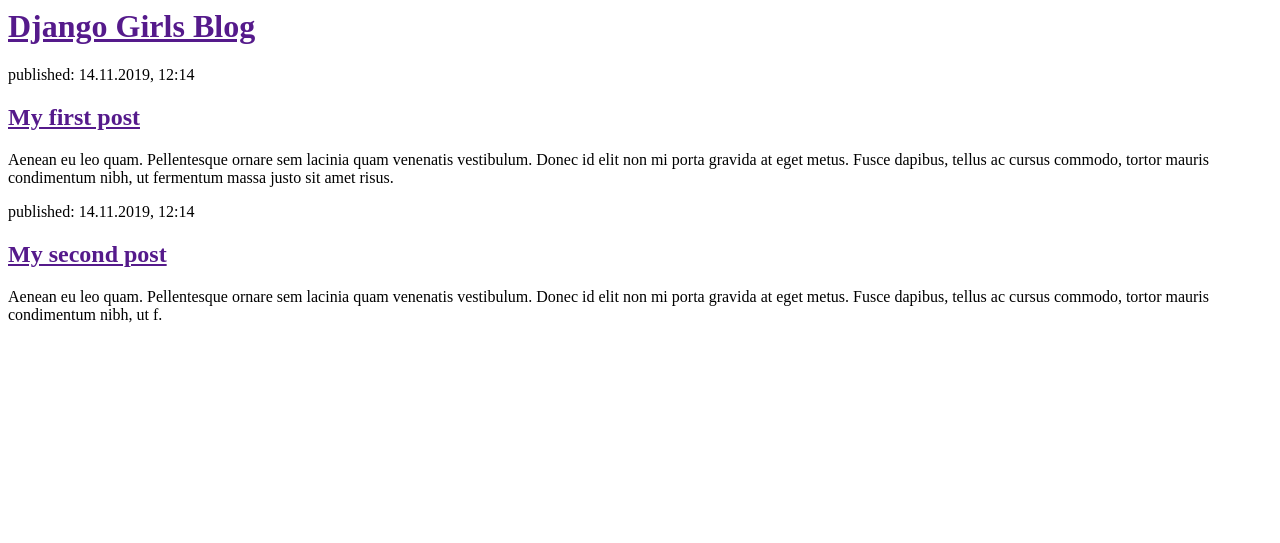
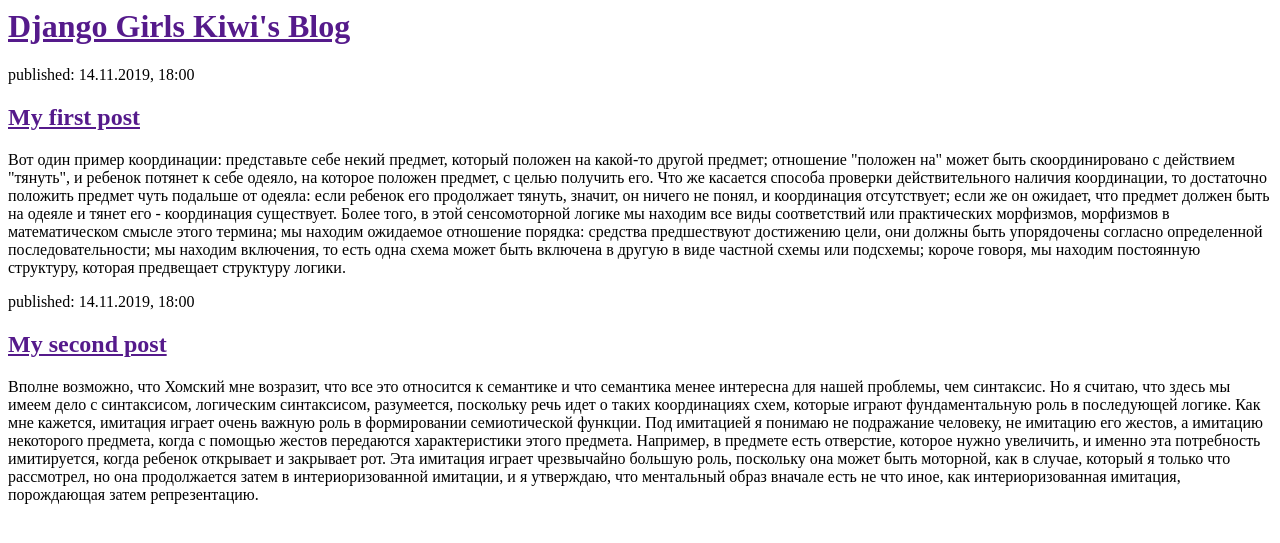
Before and after one commit to IulianaIagodka/djangogirls_blog3, a Python web app: template blog/templates/blog/post_list.html in a window 1280 px wide. Shown: the top 543 px of the page. Run offline with Jinja, Linux system fonts and the light colour scheme; the template is opened without the code that fills it, so the values that code supplies are empty.

Commit message:
new files

```diff
--- a/blog/templates/blog/post_list.html
+++ b/blog/templates/blog/post_list.html
@@ -1,22 +1,22 @@
 <html>
     <head>
-        <title>Django Girls blog</title>
+        <title>Django Girls Kiwi's blog</title>
     </head>
     <body>
         <div>
-            <h1><a href="">Django Girls Blog</a></h1>
+            <h1><a href="">Django Girls Kiwi's Blog</a></h1>
         </div>
 
         <div>
-            <p>published: 14.11.2019, 12:14</p>
+            <p>published: 14.11.2019, 18:00</p>
             <h2><a href="">My first post</a></h2>
-            <p>Aenean eu leo quam. Pellentesque ornare sem lacinia quam venenatis vestibulum. Donec id elit non mi porta gravida at eget metus. Fusce dapibus, tellus ac cursus commodo, tortor mauris condimentum nibh, ut fermentum massa justo sit amet risus.</p>
+            <p>Вот один пример координации: представьте себе некий предмет, который положен на какой-то другой предмет; отношение "положен на" может быть скоординировано с действием "тянуть", и ребенок потянет к себе одеяло, на которое положен предмет, с целью получить его. Что же касается способа проверки действительного наличия координации, то достаточно положить предмет чуть подальше от одеяла: если ребенок его продолжает тянуть, значит, он ничего не понял, и координация отсутствует; если же он ожидает, что предмет должен быть на одеяле и тянет его - координация существует. Более того, в этой сенсомоторной логике мы находим все виды соответствий или практических морфизмов, морфизмов в математическом смысле этого термина; мы находим ожидаемое отношение порядка: средства предшествуют достижению цели, они должны быть упорядочены согласно определенной последовательности; мы находим включения, то есть одна схема может быть включена в другую в виде частной схемы или подсхемы; короче говоря, мы находим постоянную структуру, которая предвещает структуру логики.</p>
         </div>
 
         <div>
-            <p>published: 14.11.2019, 12:14</p>
+            <p>published: 14.11.2019, 18:00</p>
             <h2><a href="">My second post</a></h2>
-            <p>Aenean eu leo quam. Pellentesque ornare sem lacinia quam venenatis vestibulum. Donec id elit non mi porta gravida at eget metus. Fusce dapibus, tellus ac cursus commodo, tortor mauris condimentum nibh, ut f.</p>
+            <p>Вполне возможно, что Хомский мне возразит, что все это относится к семантике и что семантика менее интересна для нашей проблемы, чем синтаксис. Но я считаю, что здесь мы имеем дело с синтаксисом, логическим синтаксисом, разумеется, поскольку речь идет о таких координациях схем, которые играют фундаментальную роль в последующей логике. Как мне кажется, имитация играет очень важную роль в формировании семиотической функции. Под имитацией я понимаю не подражание человеку, не имитацию его жестов, а имитацию некоторого предмета, когда с помощью жестов передаются характеристики этого предмета. Например, в предмете есть отверстие, которое нужно увеличить, и именно эта потребность имитируется, когда ребенок открывает и закрывает рот. Эта имитация играет чрезвычайно большую роль, поскольку она может быть моторной, как в случае, который я только что рассмотрел, но она продолжается затем в интериоризованной имитации, и я утверждаю, что ментальный образ вначале есть не что иное, как интериоризованная имитация, порождающая затем репрезентацию.</p>
         </div>
     </body>
 </html>
--- a/djangogirl_blog/settings.py
+++ b/djangogirl_blog/settings.py
@@ -42,7 +42,7 @@
 
 MIDDLEWARE = [
     'django.middleware.security.SecurityMiddleware',
-    'whitenoise.middleware.WhiteNoiseMiddleware',
+    #'whitenoise.middleware.WhiteNoiseMiddleware',
     'django.contrib.sessions.middleware.SessionMiddleware',
     'django.middleware.common.CommonMiddleware',
     'django.middleware.csrf.CsrfViewMiddleware',
@@ -121,4 +121,4 @@
 
 STATIC_URL = '/static/'
 STATIC_ROOT = os.path.join(BASE_DIR, 'static')
-STATICFILES_STORAGE = 'whitenoise.storage.CompressedStaticFilesStorage'
+#STATICFILES_STORAGE = 'whitenoise.storage.CompressedStaticFilesStorage'
```
